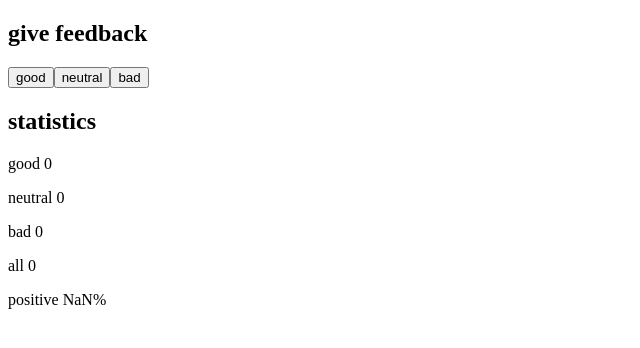
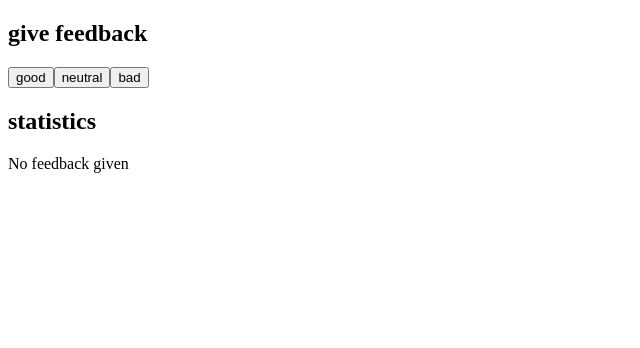
Before and after one commit to aleemer/fullstackopen, a React (Vite) app in the folder part1/unicafe/: page / in a window 1280 px wide. Shown: the top 348 px of the page, without its empty margins (0-640 px from the left). Built offline with nearby package versions, Linux system fonts and the light colour scheme.

Commit message:
Completed exercise 1.9.

```diff
--- a/part1/unicafe/src/App.jsx
+++ b/part1/unicafe/src/App.jsx
@@ -1,14 +1,24 @@
 import { useState } from 'react'
 
 const Statistics = (props) => {
+  const show = props.good !== 0 || props.neutral !== 0 || props.bad !== 0;
   return (
     <div>
+      {show ?
+      <>
         <h2>statistics</h2>
         <p>good {props.good}</p>
         <p>neutral {props.neutral}</p>
         <p>bad {props.bad}</p>
         <p>all {props.good + props.neutral + props.bad}</p>
         <p>positive {props.good/(props.good+props.neutral+props.bad) * 100}%</p>
+      </>
+      :
+      <>
+        <h2>statistics</h2>
+        <p>No feedback given</p>
+      </>
+      }
     </div>
   )
 }
@@ -20,19 +30,19 @@ const App = () => {
   const [bad, setBad] = useState(0)
 
   // handles when user clicks 'good'
-  const handleClickGood = (e) => {
+  const handleClickGood = () => {
     console.log('clicked good');
     setGood(good + 1);
   }
 
   // handles when user clicks 'neutral'
-  const handleClickNeutral = (e) => {
+  const handleClickNeutral = () => {
     console.log('clicked neutral');
     setNeutral(neutral + 1)
   }
 
   // handles when user clicks 'bad'
-  const handleClickBad = (e) => {
+  const handleClickBad = () => {
     console.log('clicked bad');
     setBad(bad + 1);
   }
--- a/part1/unicafe/src/main.jsx
+++ b/part1/unicafe/src/main.jsx
@@ -1,4 +1,3 @@
-import React from 'react'
 import ReactDOM from 'react-dom/client'
 import App from './App.jsx'
 
```
Also changed, not shown: part1/unicafe/.eslintrc.cjs. Lines whose indentation alone changed are shown as unchanged.
